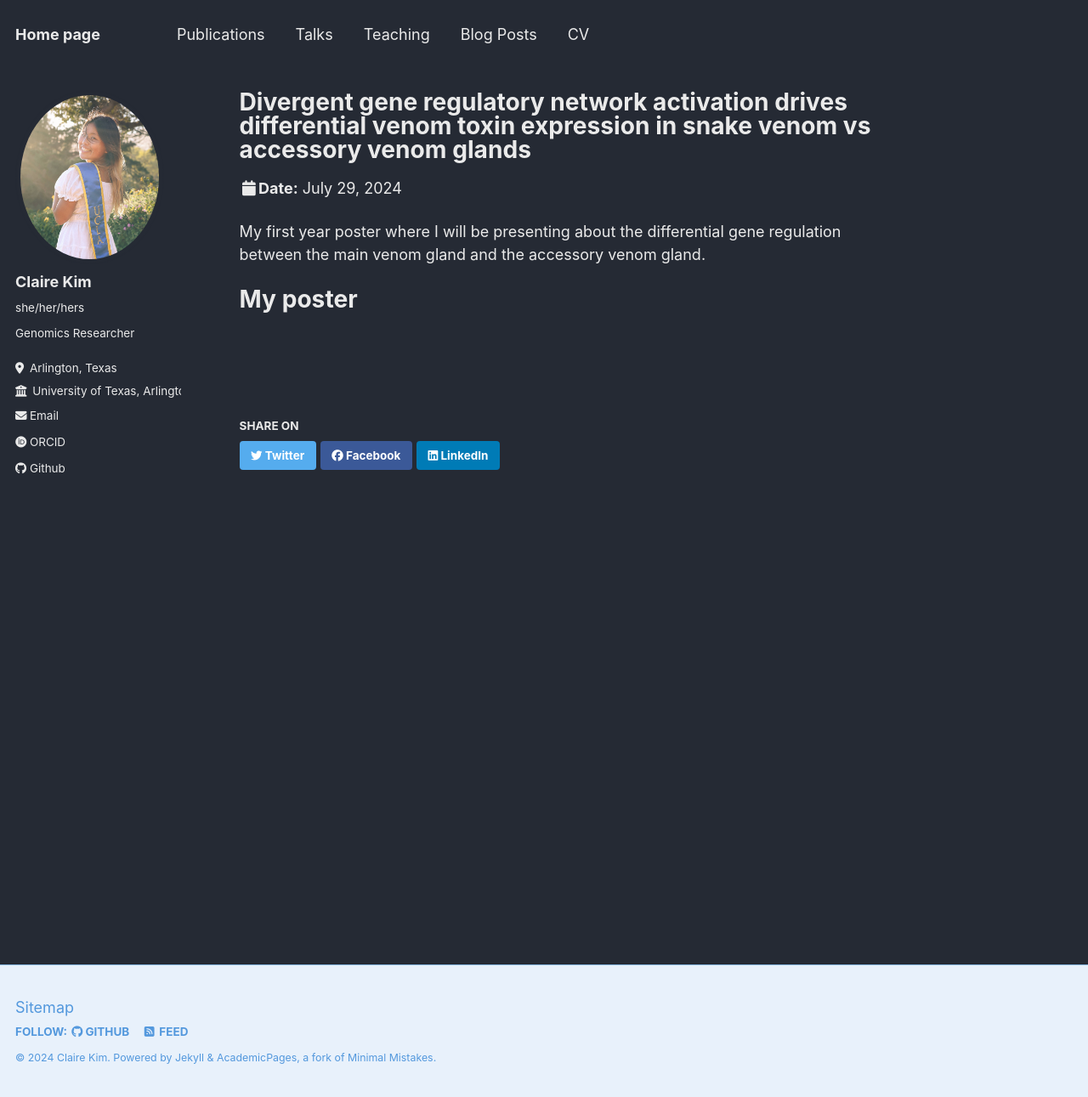
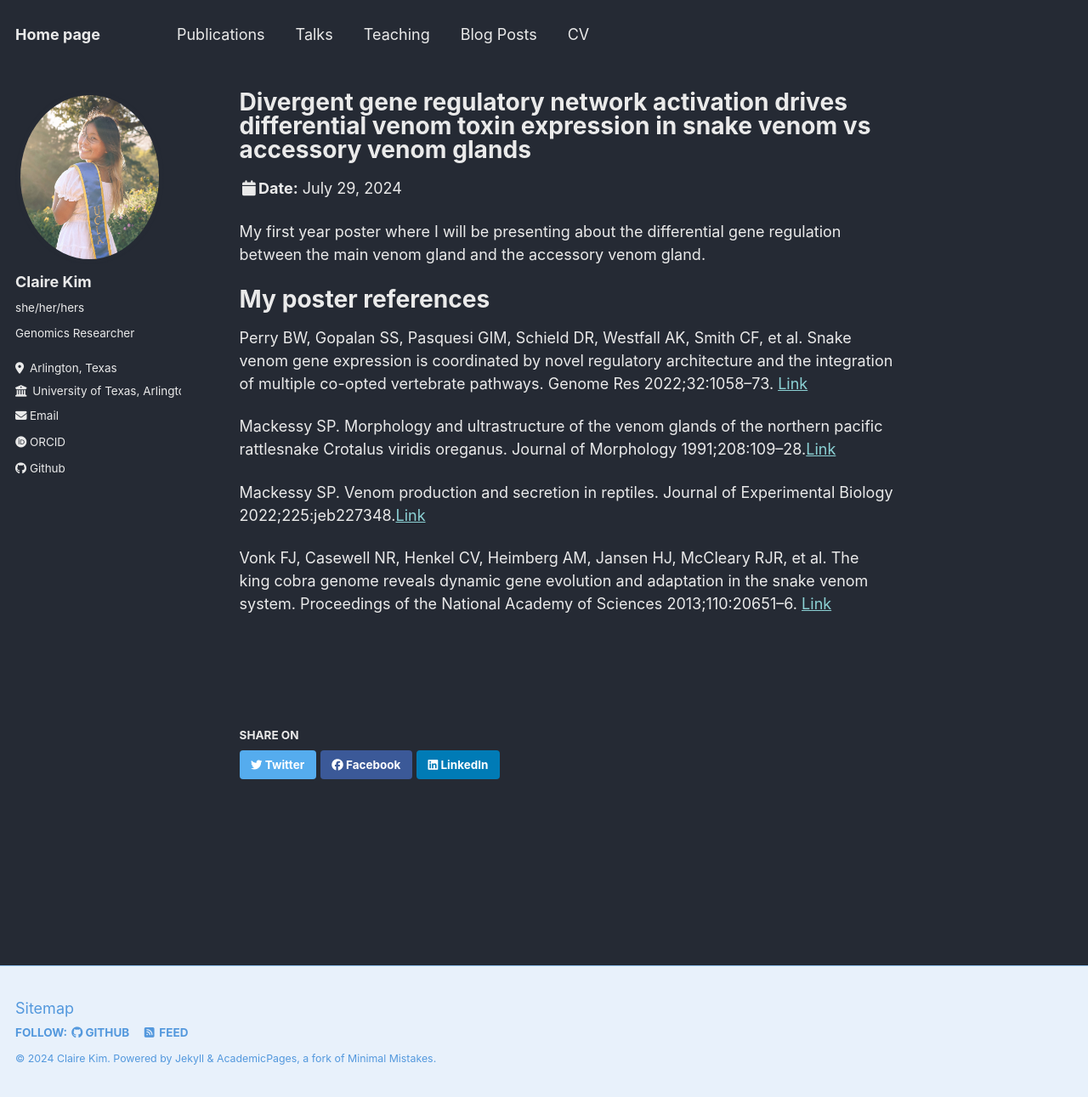
Before and after one commit to ckim0306/ckim0306.github.io, a Jekyll site: the page built from _talks/2012-03-01-talk-1.md, in a window 1280 px wide and 1291 px high. Shown: the whole window at 85% size. Built offline with Jekyll 4.4.1, drawn with Linux system fonts in a browser that asks for light colours; some web fonts are replaced.

Commit message:
Adding my references to my front page for my poster temporarily

```diff
--- a/_talks/2012-03-01-talk-1.md
+++ b/_talks/2012-03-01-talk-1.md
@@ -10,5 +10,14 @@ location: "Montreal,Canada"
 
 My first year poster where I will be presenting about the differential gene regulation between the main venom gland and the accessory venom gland.
 
-My poster
+My poster references
 ======
+
+Perry BW, Gopalan SS, Pasquesi GIM, Schield DR, Westfall AK, Smith CF, et al. Snake venom gene expression is coordinated by novel regulatory architecture and the integration of multiple co-opted vertebrate pathways. Genome Res 2022;32:1058–73. [Link](https://doi.org/10.1101/gr.276251.121.)
+
+
+Mackessy SP. Morphology and ultrastructure of the venom glands of the northern pacific rattlesnake Crotalus viridis oreganus. Journal of Morphology 1991;208:109–28.[Link](https://doi.org/10.1002/jmor.1052080106.)
+
+Mackessy SP. Venom production and secretion in reptiles. Journal of Experimental Biology 2022;225:jeb227348.[Link](https://doi.org/10.1242/jeb.227348.)
+
+Vonk FJ, Casewell NR, Henkel CV, Heimberg AM, Jansen HJ, McCleary RJR, et al. The king cobra genome reveals dynamic gene evolution and adaptation in the snake venom system. Proceedings of the National Academy of Sciences 2013;110:20651–6. [Link](https://doi.org/10.1073/pnas.1314702110.)
```
Also changed, not shown: _pages/about.md (+11 -0 lines).
